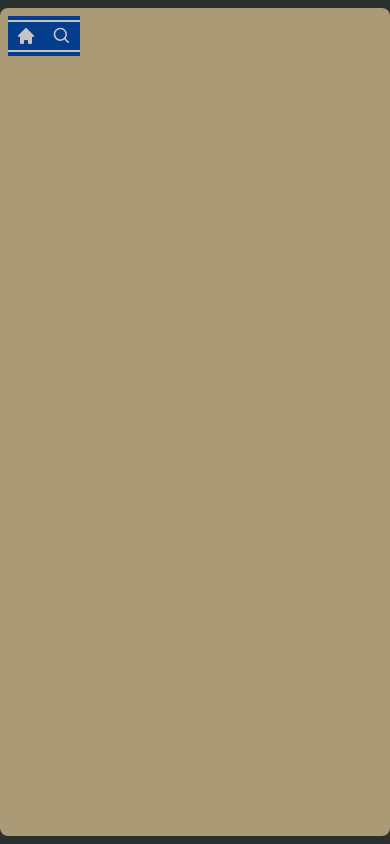
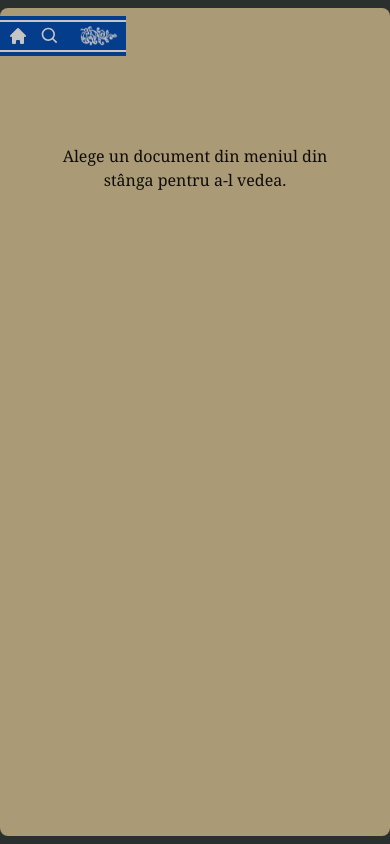
Before and after one commit to Saxar88/trecut-strain, a Next.js app: page / in a window 390 px wide. Built offline with nearby package versions, Linux system fonts and the light colour scheme.

Commit message:
build EmptyState component

```diff
--- a/app/globals.css
+++ b/app/globals.css
@@ -7,5 +7,5 @@ body,
 :root {
 	height: 100%;
 	background-color: #29302d;
-	color: #241c16;
+	color: #0f0c09;
 }
--- a/app/layout.tsx
+++ b/app/layout.tsx
@@ -1,14 +1,14 @@
 import type { Metadata } from "next";
-import { Inter } from "next/font/google";
+import { Noto_Serif } from "next/font/google";
 
 import "./globals.css";
 import Sidebar from "@/components/Sidebar";
 
-const inter = Inter({ subsets: ["latin"] });
+const notoSerif = Noto_Serif({ subsets: ["latin"] });
 
 export const metadata: Metadata = {
-	title: "Create Next App",
-	description: "Generated by create next app",
+	title: "Trecutu-i o țară streină",
+	description: "Matricole confesionale din nordul Ardealului",
 };
 
 export default function RootLayout({
@@ -18,7 +18,7 @@ export default function RootLayout({
 }) {
 	return (
 		<html lang="en">
-			<body className={inter.className}>
+			<body className={notoSerif.className}>
 				<Sidebar>{children}</Sidebar>
 			</body>
 		</html>
--- a/app/page.tsx
+++ b/app/page.tsx
@@ -1,13 +1,11 @@
+import EmptyState from "@/components/EmptyState";
 import Header from "@/components/Header";
 
 export default function Home() {
 	return (
 		<div className="h-full w-full bg-[#aa9a75] overflow-hidden overflow-y-auto rounded-lg">
 			<Header>
-				<div className="mb-2">
-					<h1 className="text-3xl font-semibold text-[#31271c]">Matricola</h1>
-					<div className="grid grid-cols-1 sm:grid-cols-2 xl:grid-cols-3 2xl:grid-cols-4 gap-3 mt-4"></div>
-				</div>
+				<EmptyState />
 			</Header>
 		</div>
 	);
--- /dev/null
+++ b/components/EmptyState.tsx
@@ -0,0 +1,11 @@
+const EmptyState = () => {
+	return (
+		<div className="flex items-center justify-center h-full px-4 sm:px-6 lg:px-8 py-10 ">
+			<div className="flex flex-col items-center text-center">
+				<p>Alege un document din meniul din stânga pentru a-l vedea.</p>
+			</div>
+		</div>
+	);
+};
+
+export default EmptyState;
--- a/components/Header.tsx
+++ b/components/Header.tsx
@@ -1,5 +1,6 @@
 "use client";
 
+import Image from "next/image";
 import { useRouter } from "next/navigation";
 import { BiSearch } from "react-icons/bi";
 import { HiHome } from "react-icons/hi";
@@ -21,17 +22,23 @@ const Header: React.FC<HeaderProps> = ({ children, className }) => {
 						onClick={() => router.back()}
 						className="relative w-0 h-0 hover:border-none border-b-[70px] border-l-[70px] border-b-[#c8bea6] border-l-[#29302d] border-solid shadow-md"></button>
 				</div>
-				<div className="flex md:hidden items-center gap-x-2 p-2">
+				<div className="flex md:hidden items-center gap-x-2 py-2">
 					<button className="flex items-center justify-center py-1 bg-[#033d8c] text-[#c7c5c4]">
-						<div className="px-2 py-1 border-t-[2px] border-b-[2px] border-[#c7c5c4]">
+						<div className="flex gap-x-3 px-2 py-1 border-t-[2px] border-b-[2px] border-[#c7c5c4]">
 							<HiHome size={20} className="hover:opacity-75 transition" />
-						</div>
-						<div className="px-2 py-1 border-t-[2px] border-b-[2px] border-[#c7c5c4]">
 							<BiSearch size={20} className="hover:opacity-75 transition" />
+							<Image
+								src="/decor_dreapta.png"
+								alt="decor dreapta"
+								width={46}
+								height={20}
+								className="pl-2 cursor-default"
+							/>
 						</div>
 					</button>
 				</div>
 			</div>
+			<div className="p-6">{children}</div>
 		</div>
 	);
 };
```
Also changed, not shown: public/decor_dreapta.png (added).
